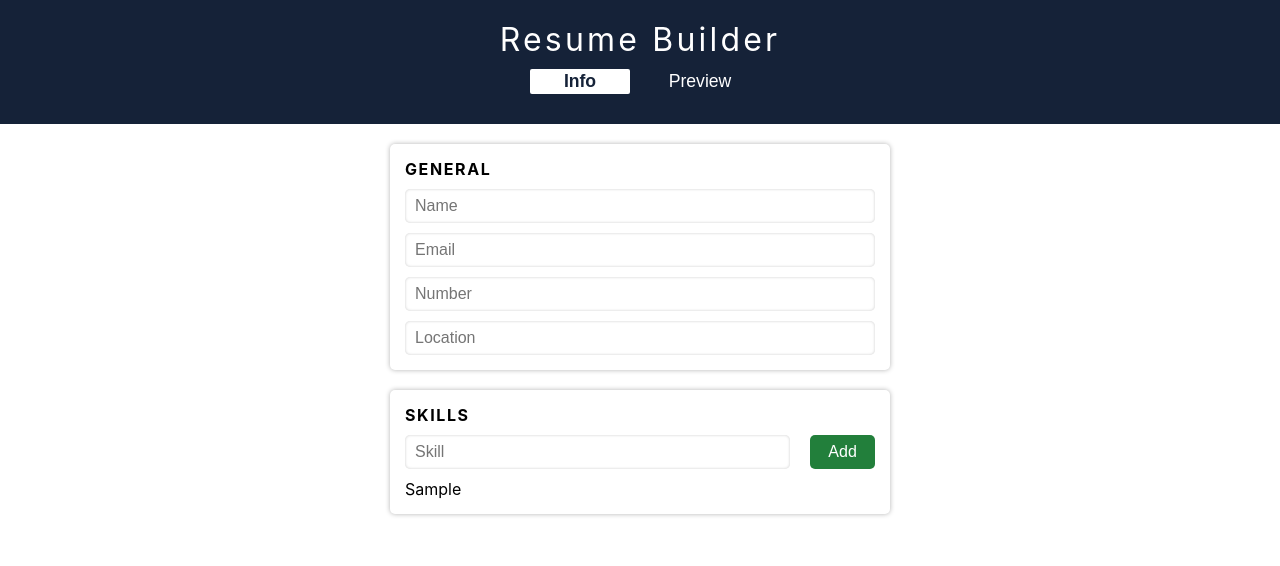
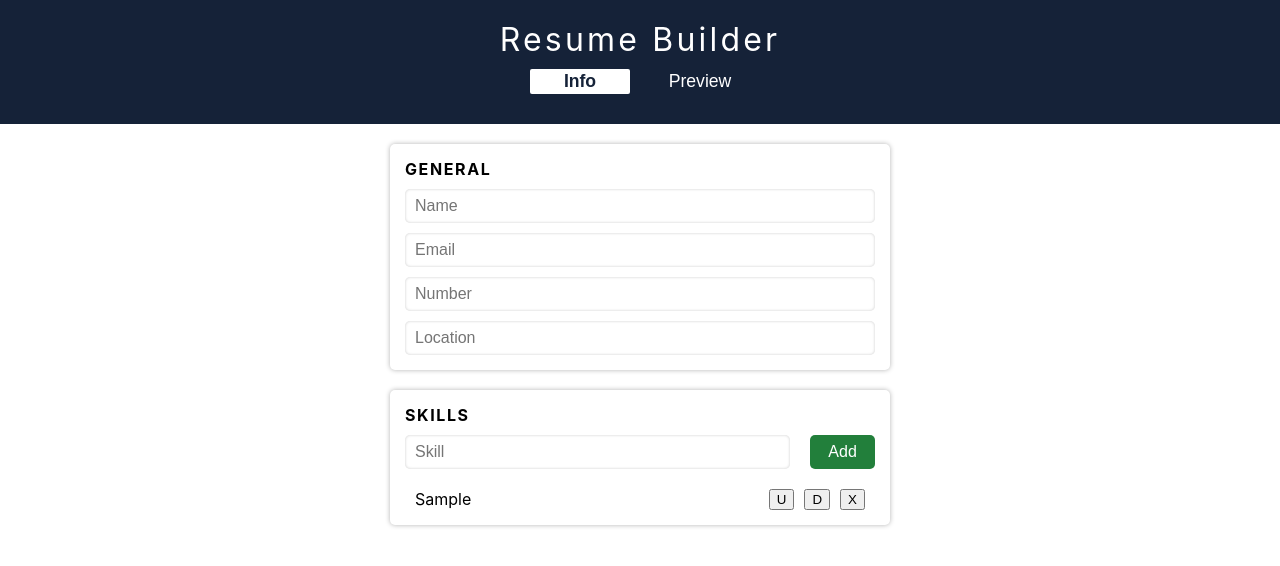
Before and after one commit to Kesslerjx/resume-builder, a React (Create React App) app: page / in a window 1280 px wide. Both pictures are taken after typing "Sample" into the empty fields and a click on the button "Add". Shown: the top 566 px of the page. Built offline with nearby package versions, Linux system fonts and the light colour scheme.

Commit message:
Add buttons to skill elements
Skills can be deleted and moved up and down now. At the moment, it has
basic buttons. I would really like to make them drag and drop, but I'm
not worried about that at the moment. I'll add some style and icons to
the skill buttons next.

```diff
--- a/src/components/Skills.js
+++ b/src/components/Skills.js
@@ -2,6 +2,11 @@ import React from 'react';
 import '../styles/Info.css'
 import '../styles/Skills.css'
 import { v4 as uuidv4 } from 'uuid';
+
+const Direction = {
+    Up: 'u',
+    Down: 'd'
+}
 
 class Skills extends React.Component {
 
@@ -43,8 +48,44 @@ class Skills extends React.Component {
 
     getSkillDiv(skill) {
         return (
-            <div key={uuidv4()}>{skill}</div>
+            <div key={uuidv4()} className='skill-wrapper'>
+                <p>{skill}</p>
+                <div>
+                    <button onClick={(e) => this.moveSkill(e, Direction.Up)}>U</button>
+                    <button onClick={(e) => this.moveSkill(e, Direction.Down)}>D</button>
+                    <button onClick={(e) => this.removeSkill(e)}>X</button>
+                </div>
+            </div>
         )
+    }
+
+    moveSkill(event, direction) {
+
+        let index    = this.getSkillIndex(event);
+        let moveable = (direction === Direction.Up ? index > 0 : index < this.props.resume.skills.length);
+
+        if(moveable) {
+            let skill = this.props.resume.skills[index];
+            let copy  = this.props.resume;
+
+            copy.skills.splice(index, 1);
+            copy.skills.splice(direction === Direction.Up ? index-1 : index+1, 0, skill);
+
+            this.props.updateResume(copy);
+        }
+    }
+
+    removeSkill(event) {
+        let index = this.getSkillIndex(event);
+        let copy  = this.props.resume;
+        copy.skills.splice(index, 1);
+        this.props.updateResume(copy);
+    }
+
+    getSkillIndex(event) {
+        let skill  = event.target.parentElement.parentElement;
+        let nodes  = Array.from(document.querySelector('.skills-wrapper').childNodes);
+        return nodes.indexOf(skill);
     }
 }
 
--- a/src/styles/Skills.css
+++ b/src/styles/Skills.css
@@ -19,3 +19,21 @@
 .input-button-wrapper > button:active {
     font-weight: bold;
 }
+
+.skills-wrapper {
+    display: flex;
+    flex-direction: column;
+    gap: 10px;
+    margin-top: 10px;
+    padding: 0 10px;
+}
+
+.skill-wrapper {
+    display: flex;
+    justify-content: space-between;
+}
+
+.skill-wrapper > div {
+    display: flex;
+    gap: 10px;
+}
```
